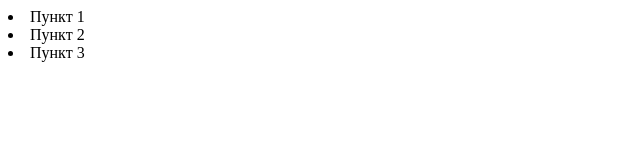
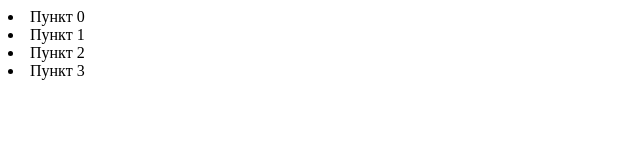
Before and after one commit to eti15/dom, a plain HTML site: page dz4/01/1.html in a window 1280 px wide. Shown: the full height of the page, 0-640 px from the left. Drawn offline with Linux system fonts and the light colour scheme.

Commit message:
заработало

```diff
--- a/dz4/01/1.html
+++ b/dz4/01/1.html
@@ -14,7 +14,7 @@
 </div>
 
 <script type="text/javascript">
-	prepend('container', new0);
+	prepend('container', 'Пункт 0');
 </script>
 
 </body>
--- a/dz4/01/1.js
+++ b/dz4/01/1.js
@@ -1,7 +1,6 @@
-var new0 = "<li>Пункт 0</li>";
-
 var prepend = function(id, a){
-	var con = document.getElementById(id);
-	console.log(con, id);
-	con.insertBefore(a, con.firstChild);
+	var con = document.getElementById(id),
+		newLi = document.createElement('li');
+  	newLi.innerHTML = a;
+	con.insertBefore(newLi, con.firstChild);
 }
```
